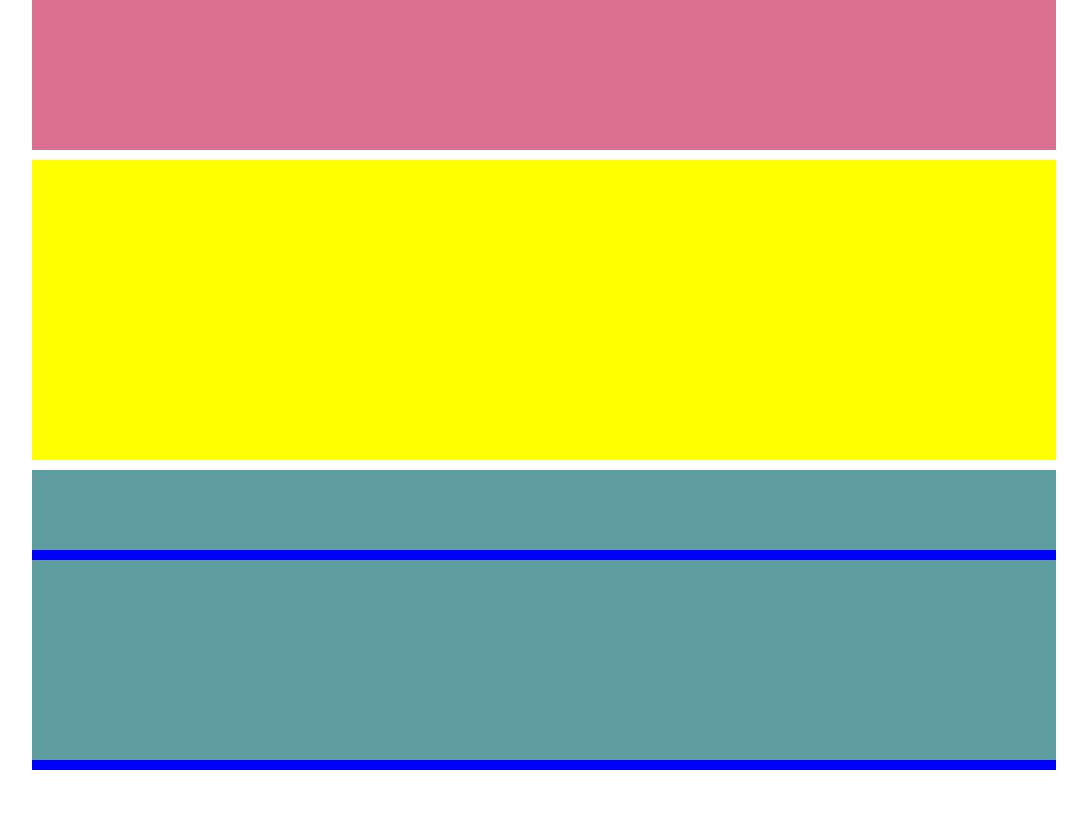
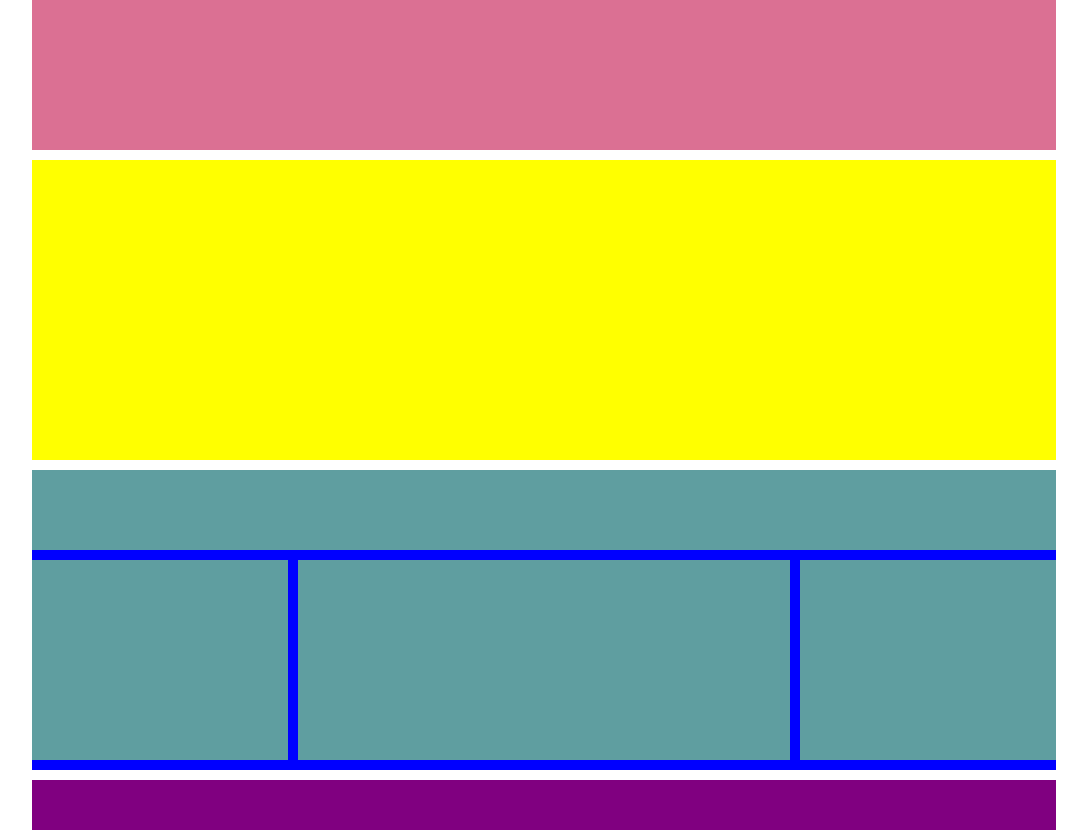
Before and after one commit to Antoniok2/htmlcss-struttura-wp, a plain HTML site: page index.html in a window 1280 px wide. Shown: the whole page, without its empty margins (96-1183 px from the left). Before the commit the page ends 800 px from the top, so only its background shows below. Drawn offline with Linux system fonts and the light colour scheme.

Commit message:
finito layout pagina

```diff
--- a/css/style.css
+++ b/css/style.css
@@ -4,6 +4,7 @@
     box-sizing: border-box;
 }
 
+    /* qui trovo regole generali */
 .container {
     width: 80%;
     margin: 0 auto;
@@ -13,21 +14,19 @@
 .intestazione{
     height: 150px;
     margin-bottom: 10px;
-
-
-        /* regole debug */
+            /* regole debug */
     background-color: palevioletred;
 }
 
+    /* qui trovo il primo contenitore */
 .contenitore1{
     height: 300px;
-
+    margin-bottom: 10px;
     /* regole debug */
     background-color: yellow;
-    margin-bottom: 10px;
 }
 
-
+    /* qui trovo il secondo contenitore */
 .contenitore2{
     height: 300px;
     /* regole di debug */
@@ -43,39 +42,41 @@
 .leadership{
     height: 80px;
     width: 100%;
-
     /* regole debug */
     background-color: cadetblue;
 }
-
 .testosx{
     height: 200px;
     width: 25%;
     float: left;
     margin-top: 10px;
-
-    /* regole debug */
+        /* regole debug */
     background-color: cadetblue;
 }
-
 .testodx{
-    height: 200px;
-    width: 50%;
-    float: left;
-    margin-top: 10px;
-
-
-    /* regole debug */
-    background-color: cadetblue;
-}
-
-.testocentrale{
     height: 200px;
     width: 25%;
     float: left;
     margin-top: 10px;
-
-
     /* regole debug */
     background-color: cadetblue;
 }
+.testocentrale{
+    height: 200px;
+    width: 48%;
+    float: left;
+    margin-top: 10px;
+    margin-left: 1%;
+    margin-right: 1%;
+
+     /* regole debug */
+    background-color: cadetblue;
+}
+
+    /* qui trovo parte finale */
+ .endpage{
+     height: 50px;
+     margin-top: 10px;
+     /* regole debug */
+     background-color: purple;
+ }
--- a/index.html
+++ b/index.html
@@ -51,7 +51,9 @@
 
         <!--Fine della pagina  -->
         <footer>
+            <div class="endpage">
 
+            </div>
 
         </footer>
     </div>
```
